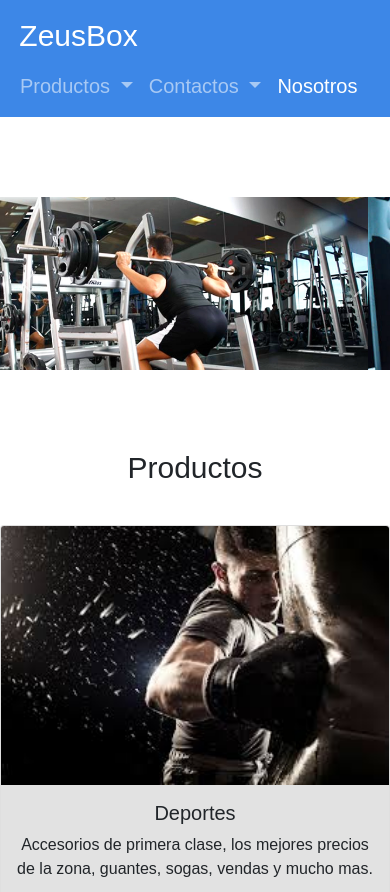
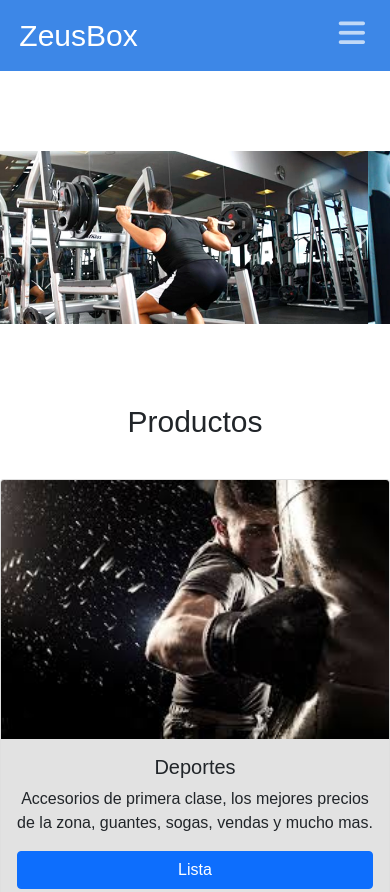
Before and after one commit to agustinrosano/ZeusBox, a plain HTML site: page index.html in a window 390 px wide. Shown: the top 892 px of the page. Drawn offline with nearby package versions, Linux system fonts and the light colour scheme.

Commit message:
agregada de icono para el navbar expand

```diff
--- a/index.html
+++ b/index.html
@@ -21,12 +21,18 @@
 
 <!-- navbar     -->
 <header>
-  <nav class="navbar navbar-expand-md  ">
+  <nav class="navbar navbar-expand-lg  ">
+
       <div class="container-fluid color6">
 
         <a class="navbar-brand zeusnav " href="index.html"> ZeusBox </a>
 
-        <div class=" navbar-expand  d-flex justify-content-end navbar-dark" id="navbarNavDropdown">
+        <button class="navbar-toggler" type="button" data-bs-toggle="collapse" data-bs-target="#navbarNavDropdown " aria-controls="navbarNavDropdown" aria-expanded="false" aria-label="Toggle navigation">
+          <span class="navbar-toggler-icon"></span>
+          <i class="fas fa-bars"></i>
+        </button>
+
+        <div class=" collapse navbar-collapse float navbar-dark" id="navbarNavDropdown">
           <ul class="navbar-nav">
 
             <li class="nav-item dropdown ">
@@ -54,15 +60,12 @@
               </li>
 
 
-            <!-- no se como hacer
-            botton que desaaprezca en pc y aparezca en dispositivos moviles para esconder la parte de productos contactos y nosotros
-          -->
 
             </li>
           </ul>
         </div>
       </div>
-    </nav>
+  </nav>
   </header>
 <!-- nav bar end-->
 
--- a/sass/bases/_principal.scss
+++ b/sass/bases/_principal.scss
@@ -15,6 +15,15 @@
     display: flex;
     justify-content: center;
     margin :5%;
+}
+.float {
+    float: right;
+    display: flex;
+    justify-content: end;
+}
+.fa-bars {
+    color: #ffffffae;
+    font-size: 30px;
 }
 
 .tituloprod {
```
Also changed, not shown: css/style.css, 1 other file.
